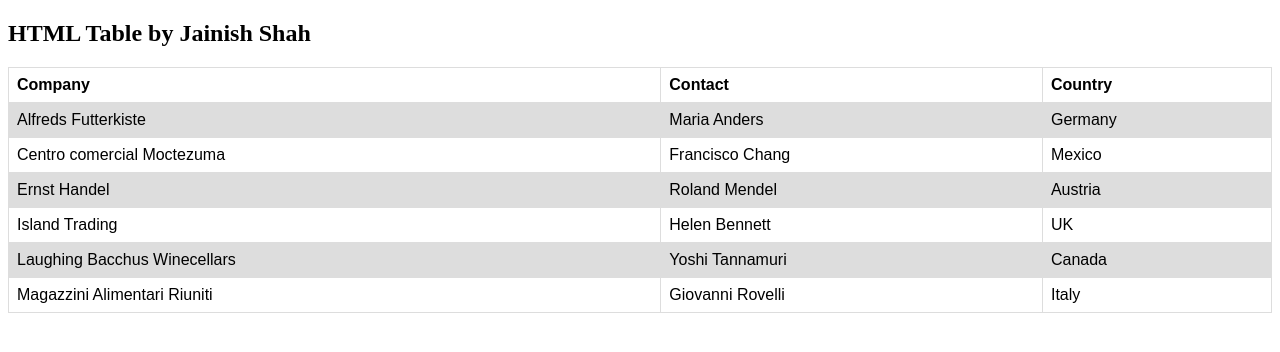
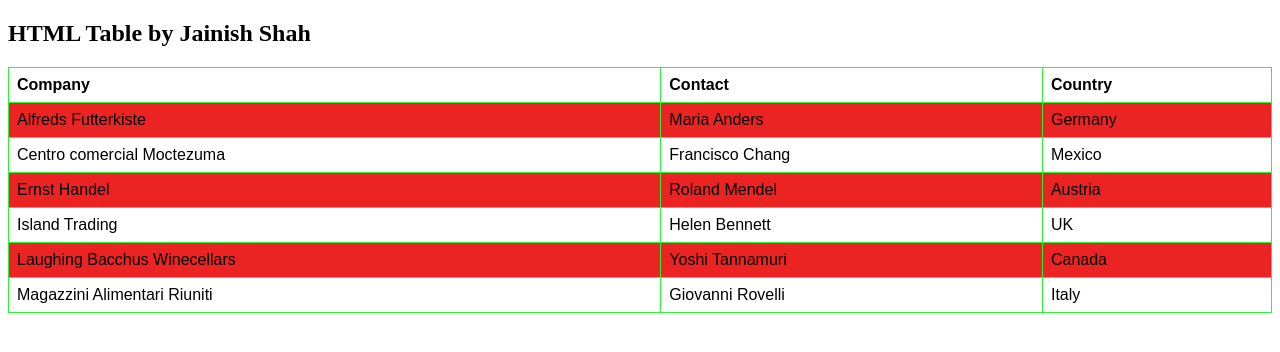
Before and after one commit to jainishshah17/learn-git-flow, a plain HTML site: page index.html in a window 1280 px wide. Drawn offline with Linux system fonts and the light colour scheme.

Commit message:
updated color

```diff
--- a/index.html
+++ b/index.html
@@ -9,13 +9,13 @@ table {
 }
 
 td, th {
-  border: 1px solid #dddddd;
+  border: 1px solid #2bf335;
   text-align: left;
   padding: 8px;
 }
 
 tr:nth-child(even) {
-  background-color: #dddddd;
+  background-color: #eb2323;
 }
 </style>
 </head>
```
